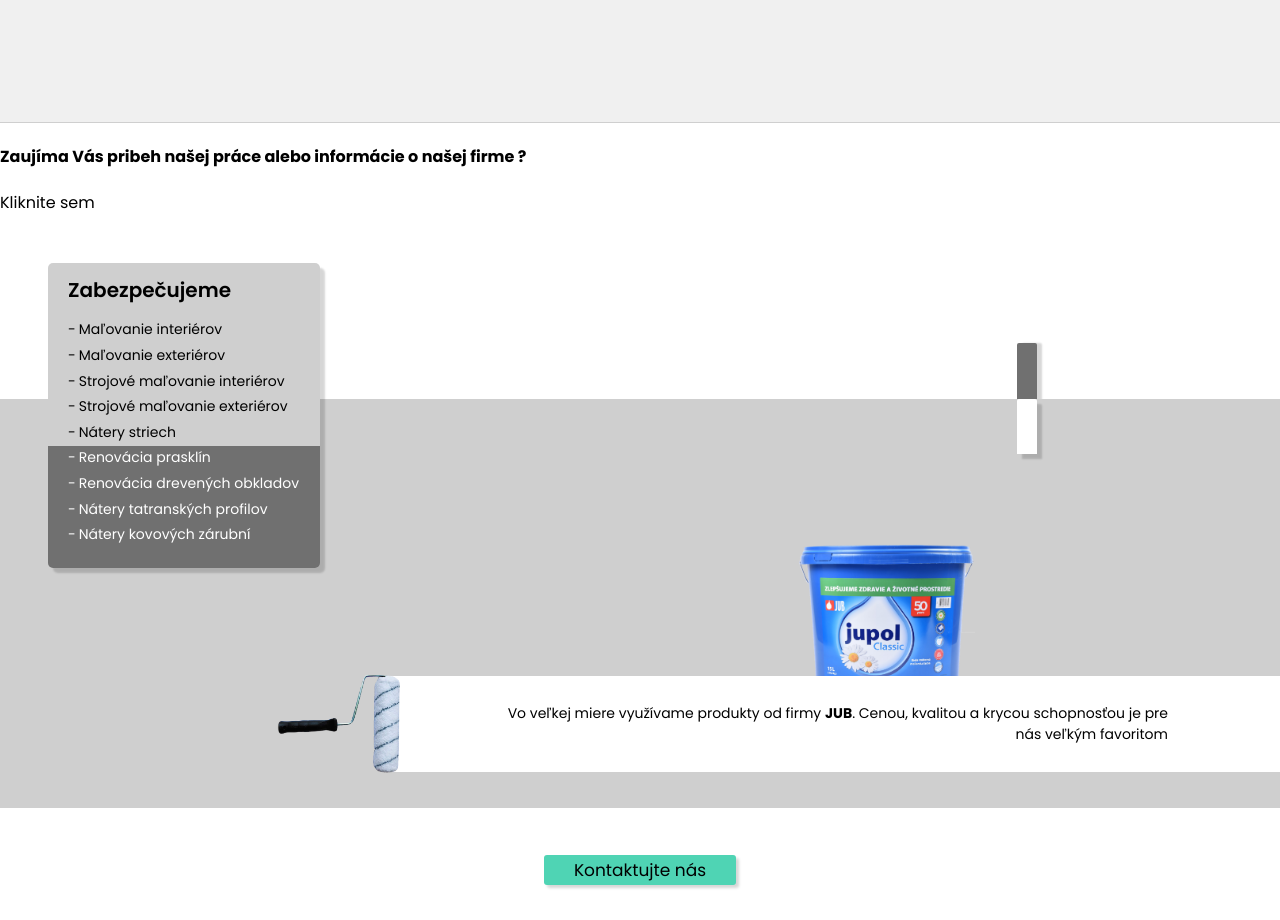
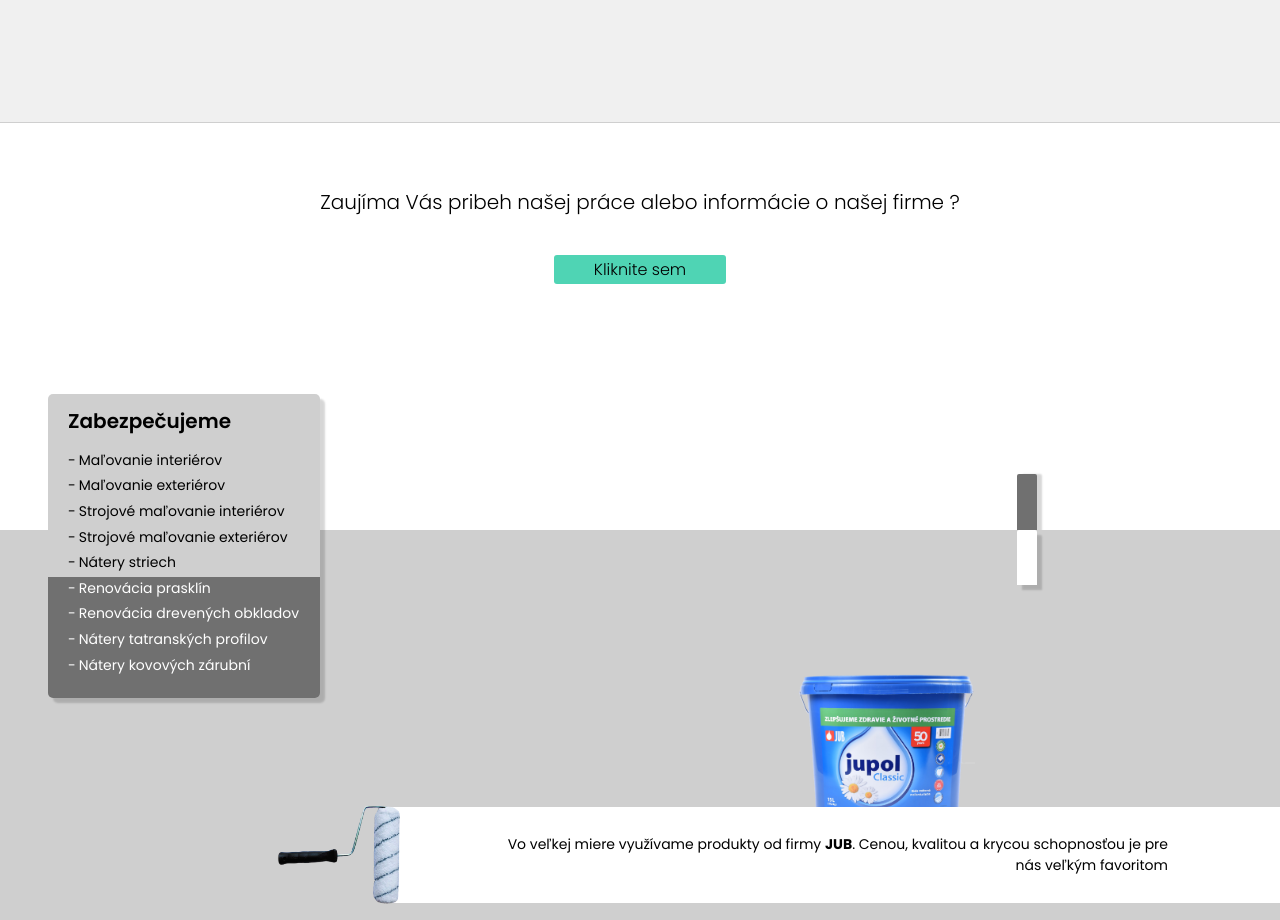
Before and after one commit to MatthewChevy/Synmal, a Vue app: page / in a window 1280 px wide. Shown: the part 2887-3807 px from the top of the page. Built offline with nearby package versions, Linux system fonts and the light colour scheme.

Commit message:
New style, 0px+

```diff
--- a/src/components/Home/TheHomeAsideContent.vue
+++ b/src/components/Home/TheHomeAsideContent.vue
@@ -22,4 +22,55 @@
 
 <style lang="scss" scoped>
 
+@media screen and (min-width: 0px) {
+    article {
+        position: relative;
+        width: 100%;
+        background-color: $primary-light;
+    }
+
+    .container {
+        width: $container;
+        margin: 0 auto;
+        padding: 4rem 0;
+    }
+
+    .title-box {
+        margin: 0 auto;
+        max-width: 100%;
+        text-align: center;
+        h4 {
+            font: {
+                size: 20px;
+                weight: 300;
+            }
+        }
+    }
+
+    .button {
+        width: 100%;
+        margin: 2.5rem auto 0 auto;
+        text-align: center;
+    }
+
+    .contact-link {
+        padding: 3px 40px;
+        border-radius: 3px;
+        color: $darkest;
+        background-color: $fancy;
+        cursor: pointer;
+        font: {
+            size: 16px;
+            weight: 300;
+        }
+    }
+
+    .contact-link:hover,
+    :focus {
+        background-color: darken($fancy, 10%);
+    }
+}
+
+
+
 </style>
```
